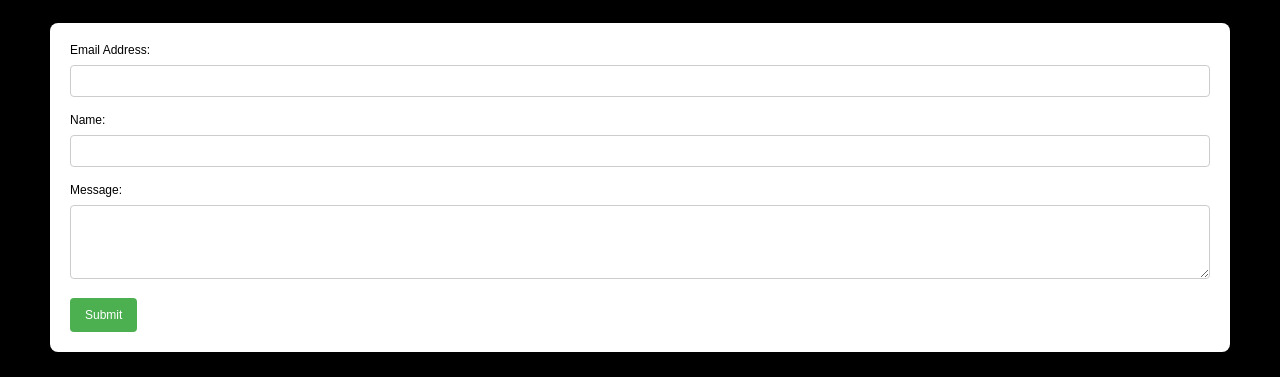
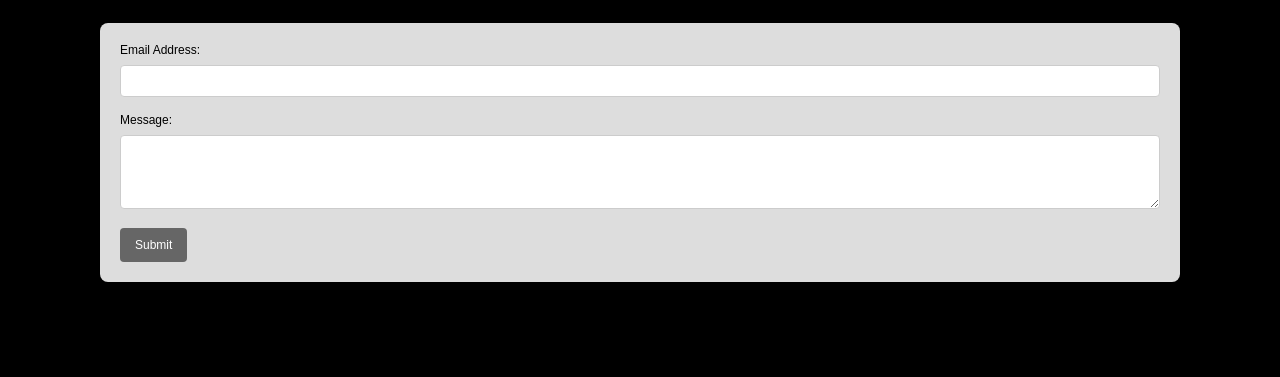
Before and after one commit to ascensus-digital-consulting/adc-website, a plain HTML site: page index.html in a window 1280 px wide. Shown: the part 642-1019 px from the top of the page. After the commit the page ends 949 px from the top, so only its background shows below. Drawn offline with nearby package versions, Linux system fonts and the light colour scheme.

Commit message:
remove name form field

```diff
--- a/css/default.css
+++ b/css/default.css
@@ -53,13 +53,11 @@ section.hero {
 }
 
 form {
-/*            width: 300px;
-*/            padding: 20px;
-    margin: 25px 50px;
-    background-color: #fff;
+    padding: 20px;
+    margin: 25px 100px;
+    background-color: #ddd;
     border-radius: 8px;
-/*            box-shadow: 0 0 10px rgba(0, 0, 0, 0.1);
-*/        }
+}
 
 label {
     display: block;
@@ -77,7 +75,7 @@ input, textarea {
 }
 
 button {
-    background-color: #4caf50;
+    background-color: #666;
     color: #fff;
     padding: 10px 15px;
     border: none;
--- a/index.html
+++ b/index.html
@@ -23,9 +23,6 @@
             <label for="email">Email Address:</label>
             <input type="email" id="email" name="email" required>
 
-            <label for="name">Name:</label>
-            <input type="text" id="name" name="name" required>
-
             <label for="message">Message:</label>
             <textarea id="message" name="message" rows="4" required></textarea>
 
```
